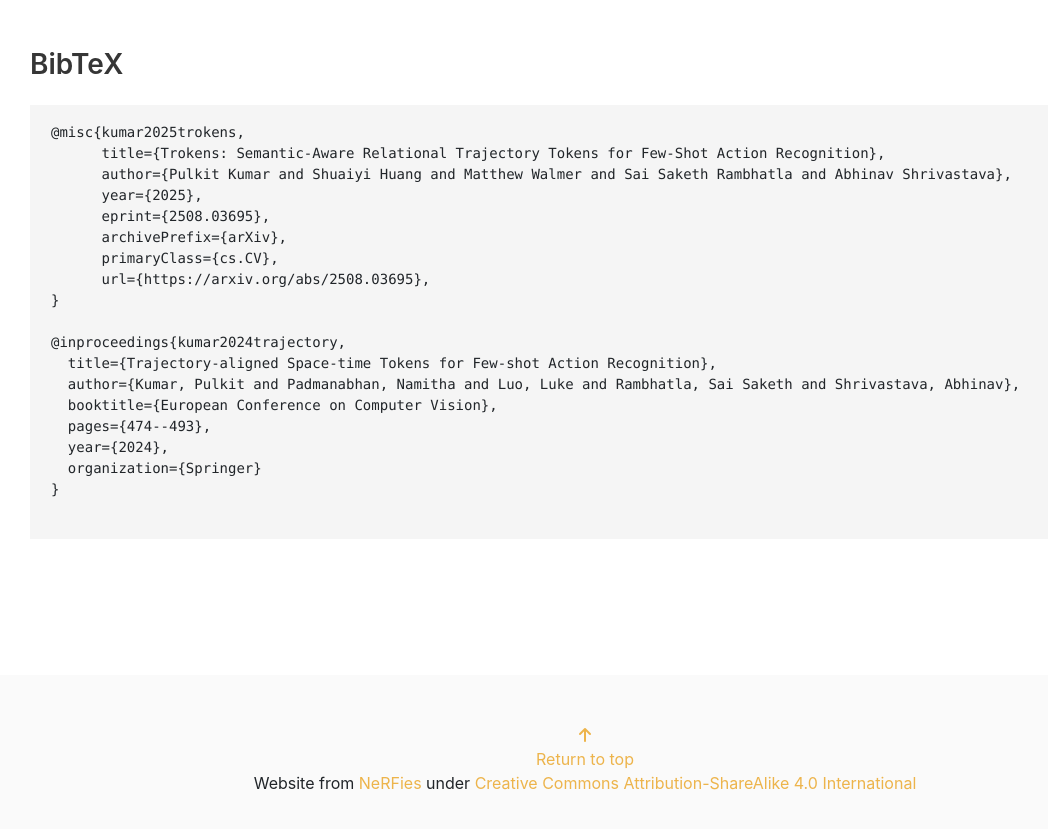
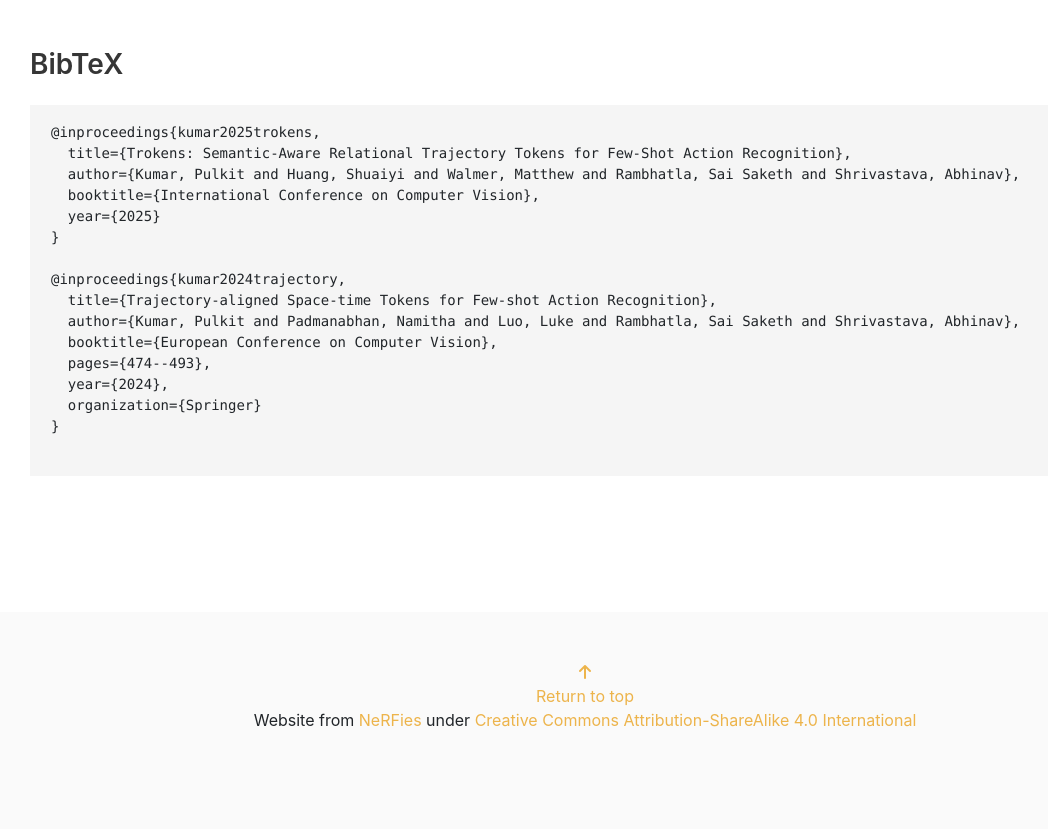
Before and after one commit to trokens-iccv25/trokens-iccv25.github.io, a plain HTML site: page index.html in a window 1280 px wide. Shown: the part 5420-6249 px from the top of the page, without its empty margins (55-1103 px from the left). Drawn offline with nearby package versions, Linux system fonts and the light colour scheme; some packages are replaced by stand-ins of ours; some icons are missing; a web font is replaced by a local one.

Commit message:
[fix] bib

```diff
--- a/index.html
+++ b/index.html
@@ -445,14 +445,11 @@ for few-shot action classification.
   <section class="section" id="BibTeX">
     <div class="container is-max-desktop content">
       <h2 class="title">BibTeX</h2>
-      <pre><code>@misc{kumar2025trokens,
-      title={Trokens: Semantic-Aware Relational Trajectory Tokens for Few-Shot Action Recognition},
-      author={Pulkit Kumar and Shuaiyi Huang and Matthew Walmer and Sai Saketh Rambhatla and Abhinav Shrivastava},
-      year={2025},
-      eprint={2508.03695},
-      archivePrefix={arXiv},
-      primaryClass={cs.CV},
-      url={https://arxiv.org/abs/2508.03695},
+      <pre><code>@inproceedings{kumar2025trokens,
+  title={Trokens: Semantic-Aware Relational Trajectory Tokens for Few-Shot Action Recognition},
+  author={Kumar, Pulkit and Huang, Shuaiyi and Walmer, Matthew and Rambhatla, Sai Saketh and Shrivastava, Abhinav},
+  booktitle={International Conference on Computer Vision},
+  year={2025}
 }
 
 @inproceedings{kumar2024trajectory,
```
